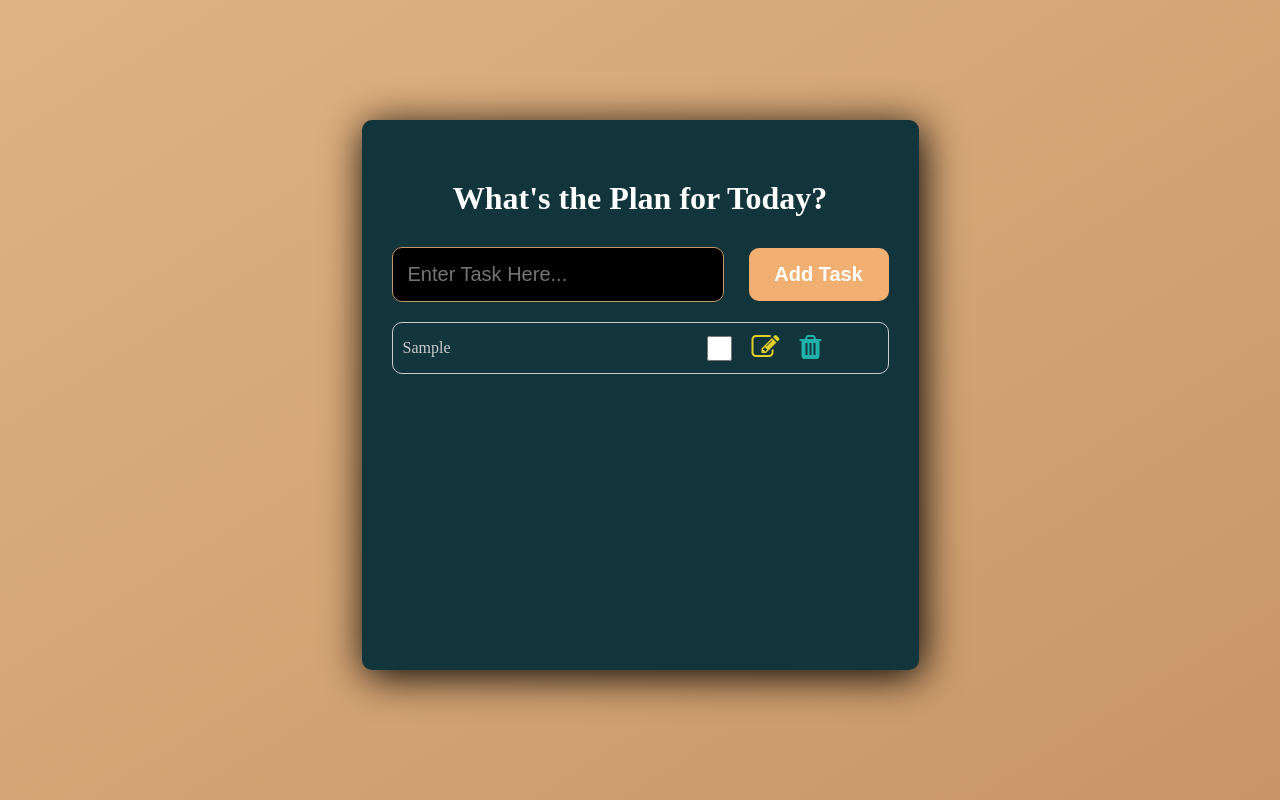
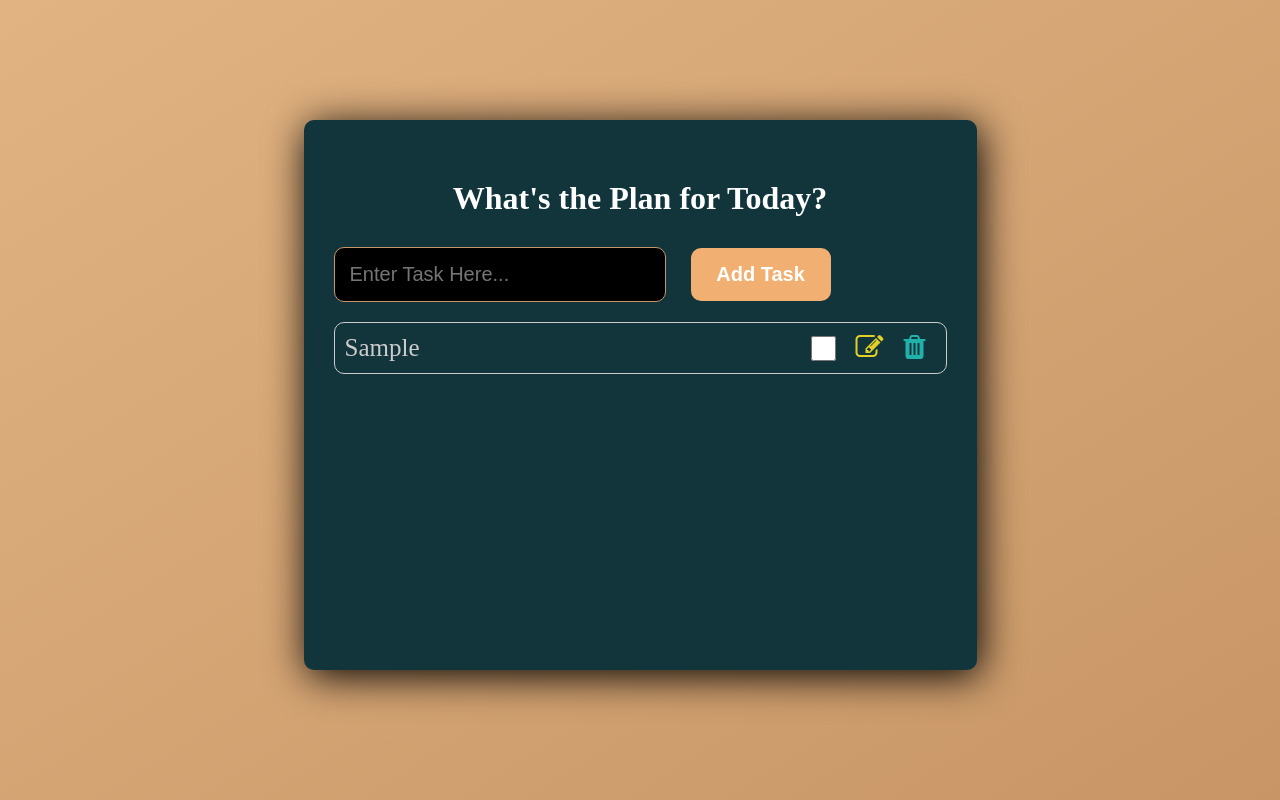
Before and after one commit to kennedyowusu/todo-list-reactjs-application, a React (Create React App) app: page / in a window 1280 px wide. Both pictures are taken after typing "Sample" into the empty fields and a click on the button "Add Task". Built offline with nearby package versions, Linux system fonts and the light colour scheme.

Commit message:
style the list item title

```diff
--- a/src/App.css
+++ b/src/App.css
@@ -64,6 +64,12 @@
   color: #ccc;
 }
 
+.list-item-title {
+  width: 200px;
+  font-size: 25px;
+  margin-right: 10px;
+}
+
 .button-container {
   display: flex;
   align-items: center;
--- a/src/components/TaskItems.js
+++ b/src/components/TaskItems.js
@@ -13,7 +13,7 @@ function TaskItems({
             return (
               <div className="list-item" key={item.id} >
 
-                <div className="">
+                <div className="list-item-title">
                   <p style={
                     (item.status) ? { textDecoration: 'line-through' } : { textDecoration: 'none' }
                   }
```
